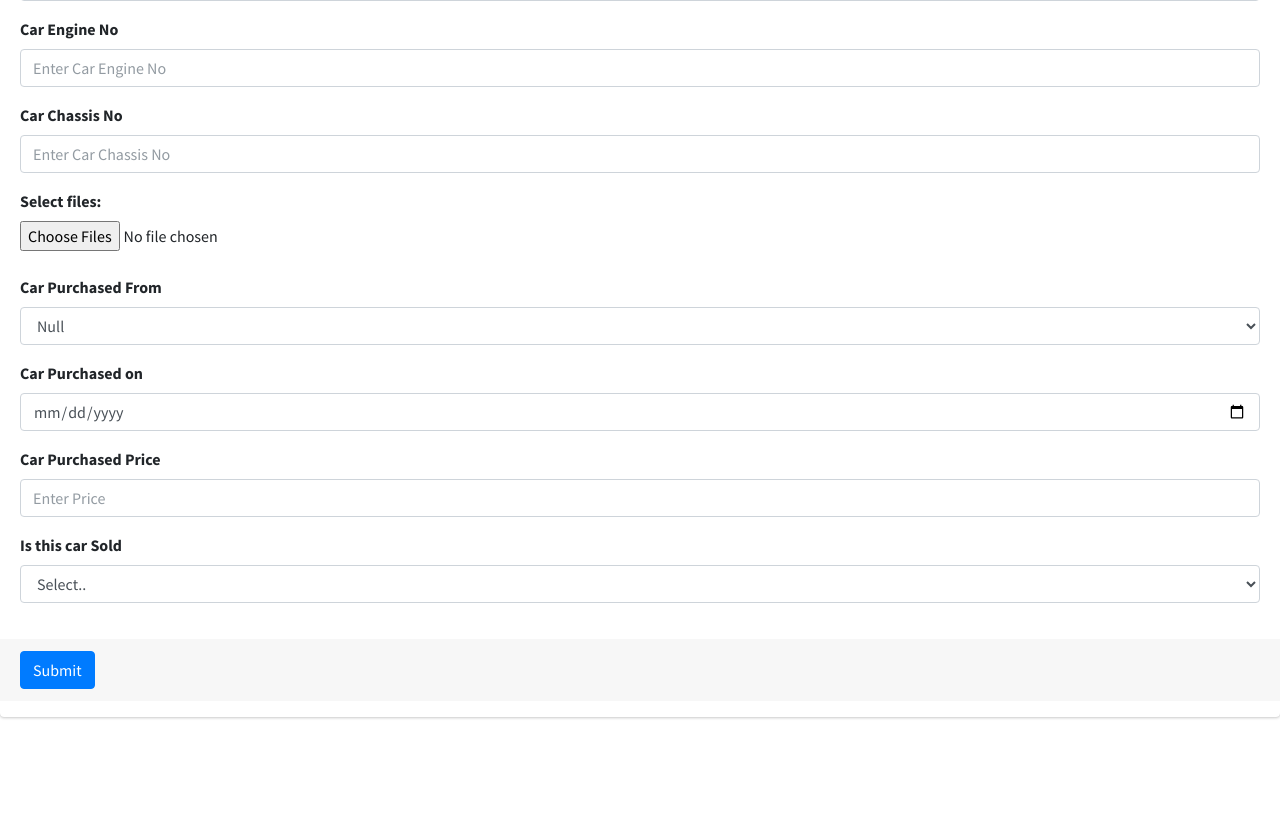
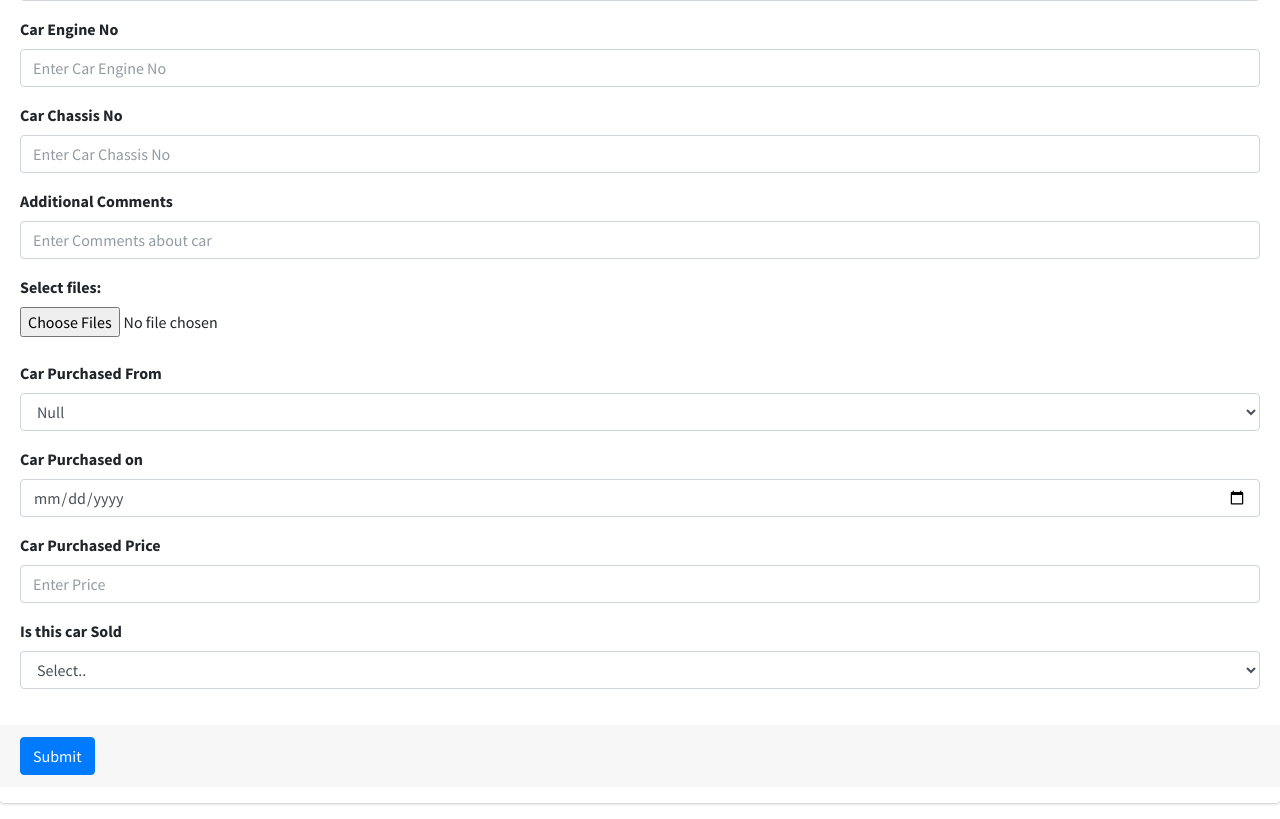
Before and after one commit to zainsarfraz/carsinventory, a PHP site: page /pages/tables/additemform.php in a window 1280 px wide. Shown: the part 472-1291 px from the top of the page. Before the commit the page ends 1191 px from the top, so only its background shows below. Run offline with PHP 8.4, Linux system fonts and the light colour scheme; the visitor is signed in with stand-in values (Sample User, id 1); data that the repository does not hold is empty; some libraries are stand-ins or nearby versions.

Commit message:
Update additemform.php
comments field

```diff
--- a/pages/tables/additemform.php
+++ b/pages/tables/additemform.php
@@ -105,6 +105,10 @@ session_start();
                   <div class="form-group">
                     <label for="chassisNo">Car Chassis No</label>
                     <input type="text" class="form-control" id="chassisNo" placeholder="Enter Car Chassis No" required="" name="chassis">
+                  </div>
+                    <div class="form-group">
+                    <label for="comments">Additional Comments</label>
+                    <input type="text" class="form-control" id="comments" placeholder="Enter Comments about car" required="" name="comments">
                   </div>
 
 
```
